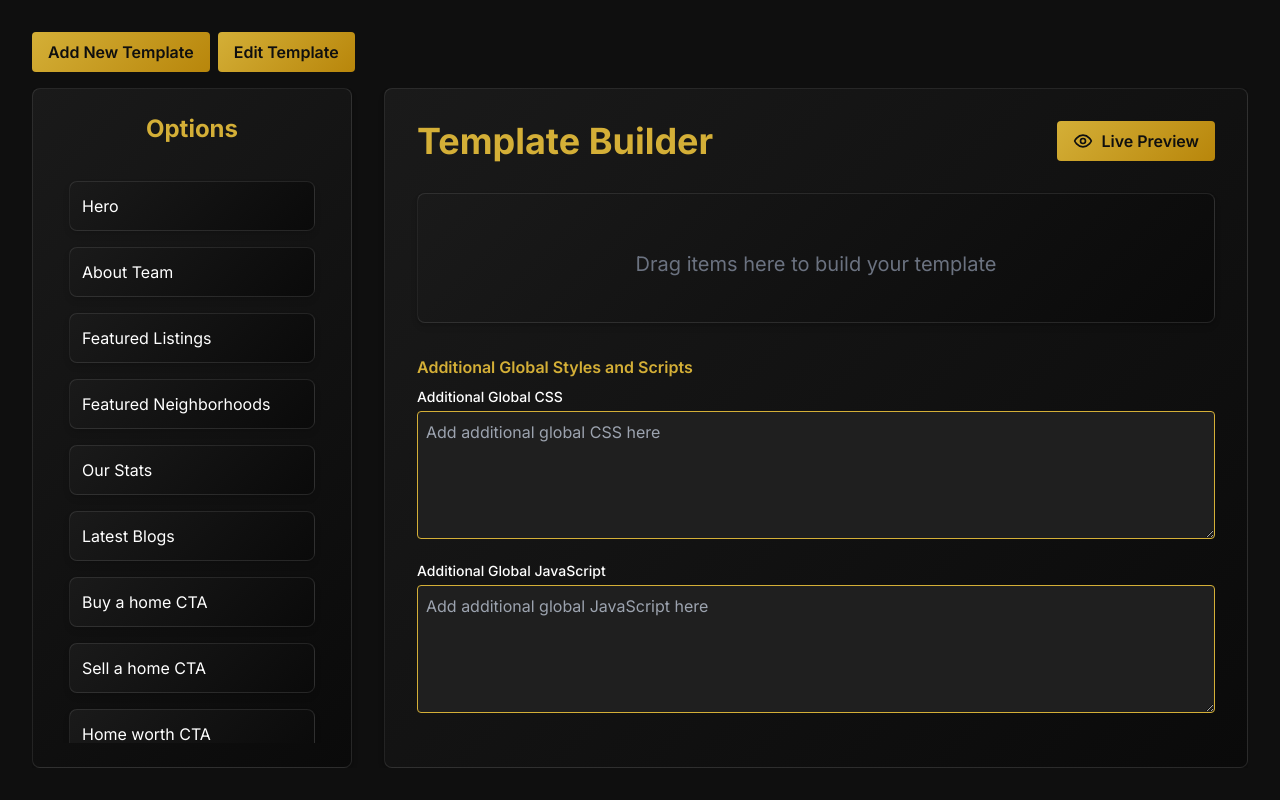
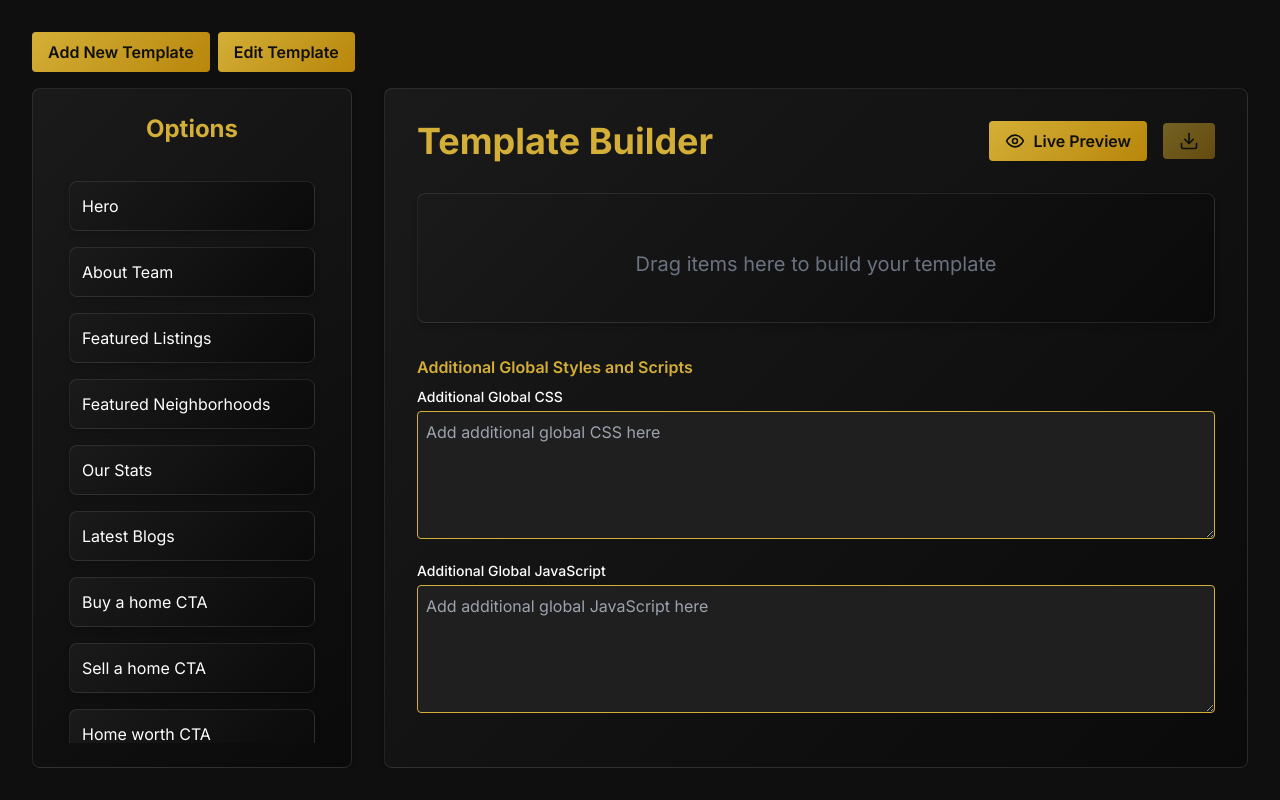
Before and after one commit to Nezreka/template-builder, a Next.js app: page / in a window 1280 px wide. Built offline with nearby package versions, Linux system fonts and the light colour scheme.

Commit message:
added the option to download built templates to zip

```diff
--- a/app/components/BuildArea.tsx
+++ b/app/components/BuildArea.tsx
@@ -2,9 +2,11 @@
 
 import { useDrop, useDrag } from "react-dnd";
 import { useRef, useState, useCallback, useEffect } from "react";
-import { ChevronUp, ChevronDown, X, Crown, Eye } from "lucide-react";
+import { ChevronUp, ChevronDown, X, Crown, Eye, Download } from "lucide-react";
 import TemplateSelectorModal from "./TemplateSelectorModal";
 import LivePreviewModal from "./LivePreviewModal";
+import JSZip from 'jszip';
+import { saveAs } from 'file-saver';
 
 interface BuildAreaProps {
   template: SectionData[];
@@ -228,7 +230,12 @@ export default function BuildArea({
     globalCss: "",
     globalJs: "",
   });
-
+  const [hasSelectedTemplate, setHasSelectedTemplate] = useState(false);
+  useEffect(() => {
+    // Check if any section has a selected template
+    const anyTemplateSelected = template.some(section => section.selectedTemplate);
+    setHasSelectedTemplate(anyTemplateSelected);
+  }, [template]);
 
   const getCombinedGlobals = useCallback(() => {
     let combinedCss = manualGlobalCss;
@@ -243,8 +250,6 @@ export default function BuildArea({
       }
     });
 
-
-
     return { globalCss: combinedCss, globalJs: combinedJs };
   }, [template, manualGlobalCss, manualGlobalJs]);
 
@@ -253,6 +258,8 @@ export default function BuildArea({
 
     setCombinedGlobals(globals);
   }, [template, manualGlobalCss, manualGlobalJs, getCombinedGlobals]);
+
+
 
   const openPreview = () => {
     const globals = getCombinedGlobals();
@@ -274,6 +281,59 @@ export default function BuildArea({
     [addToTemplate]
   );
 
+  const generateHTML = () => {
+    const sections = template
+      .filter(section => section.content)
+      .map(section => section.content?.html || '')
+      .join('\n');
+
+    return `
+  <!DOCTYPE html>
+  <html lang="en">
+  <head>
+    <meta charset="UTF-8">
+    <meta name="viewport" content="width=device-width, initial-scale=1.0">
+    <title>Generated Template</title>
+    <link rel="stylesheet" href="styles.css">
+  </head>
+  <body class="home">
+    <div class="cy-custom">
+      ${sections}
+    </div>
+    <script src="script.js"></script>
+  </body>
+  </html>
+    `.trim();
+  };
+
+  const generateCSS = () => {
+    const sectionCSS = template
+      .filter(section => section.content)
+      .map(section => section.content?.css || '')
+      .join('\n\n');
+
+    return `${combinedGlobals.globalCss}\n\n${sectionCSS}`.trim();
+  };
+
+  const generateJS = () => {
+    const sectionJS = template
+      .filter(section => section.content)
+      .map(section => section.content?.js || '')
+      .join('\n\n');
+
+    return `${combinedGlobals.globalJs}\n\n${sectionJS}`.trim();
+  };
+
+  const downloadZip = async () => {
+    const zip = new JSZip();
+    zip.file('index.html', generateHTML());
+    zip.file('styles.css', generateCSS());
+    zip.file('script.js', generateJS());
+
+    const content = await zip.generateAsync({ type: 'blob' });
+    saveAs(content, 'template.zip');
+  };
+
   return (
     <div
       ref={drop}
@@ -283,13 +343,23 @@ export default function BuildArea({
         <h2 className="text-4xl font-bold text-[var(--accent-color)]">
           Template Builder
         </h2>
+        <div className="flex items-center">
           <button
             onClick={() => setIsPreviewOpen(true)}
-          className="luxury-button flex items-center"
+            className="luxury-button flex items-center mr-4"
           >
             <Eye size={20} className="mr-2" />
             Live Preview
           </button>
+          <button
+            onClick={downloadZip}
+            className={`luxury-button flex items-center ${!hasSelectedTemplate && 'opacity-50 cursor-not-allowed'}`}
+            title={hasSelectedTemplate ? "Download Template" : "Select a template for at least one section to enable download"}
+            disabled={!hasSelectedTemplate}
+          >
+            <Download size={20} />
+          </button>
+        </div>
       </div>
       <div className="luxury-panel bg-[var(--secondary-color)] p-6 flex-1 overflow-y-auto space-y-6">
         {template.map((item, index) => (
--- a/package.json
+++ b/package.json
@@ -18,7 +18,11 @@
     "@codemirror/view": "^6.28.4",
     "@headlessui/react": "^2.1.1",
     "@prisma/client": "^5.16.1",
+    "@types/file-saver": "^2.0.7",
     "@types/react-syntax-highlighter": "^15.5.13",
+    "file-saver": "^2.0.5",
+    "jszip": "^3.10.1",
+    "jzip": "^1.0.0",
     "lodash": "^4.17.21",
     "lucide-react": "^0.399.0",
     "mongodb": "^6.8.0",
```
Also changed, not shown: 1 other file (tests, documents, lock files or other folders). Lines whose indentation alone changed are shown as unchanged.
